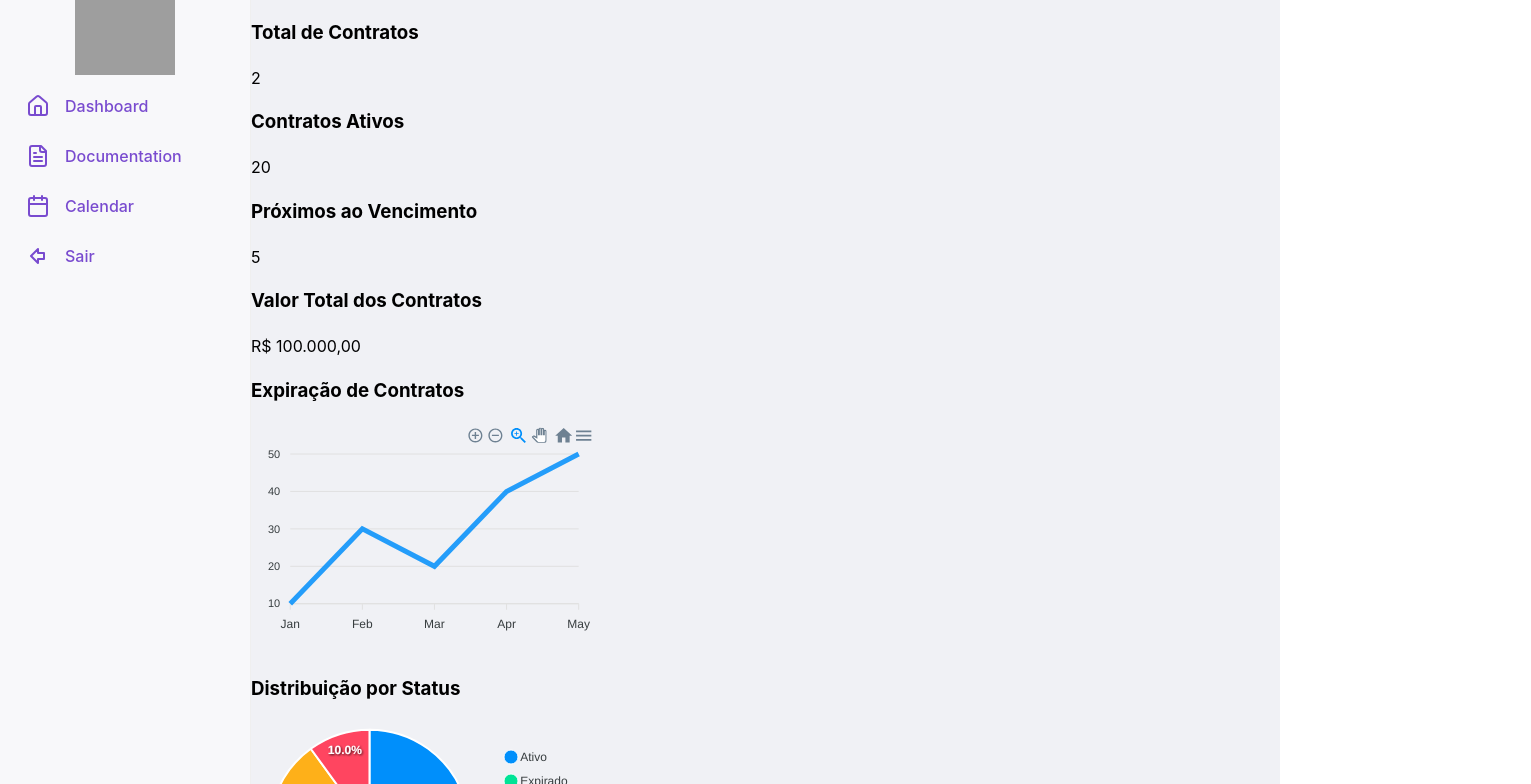
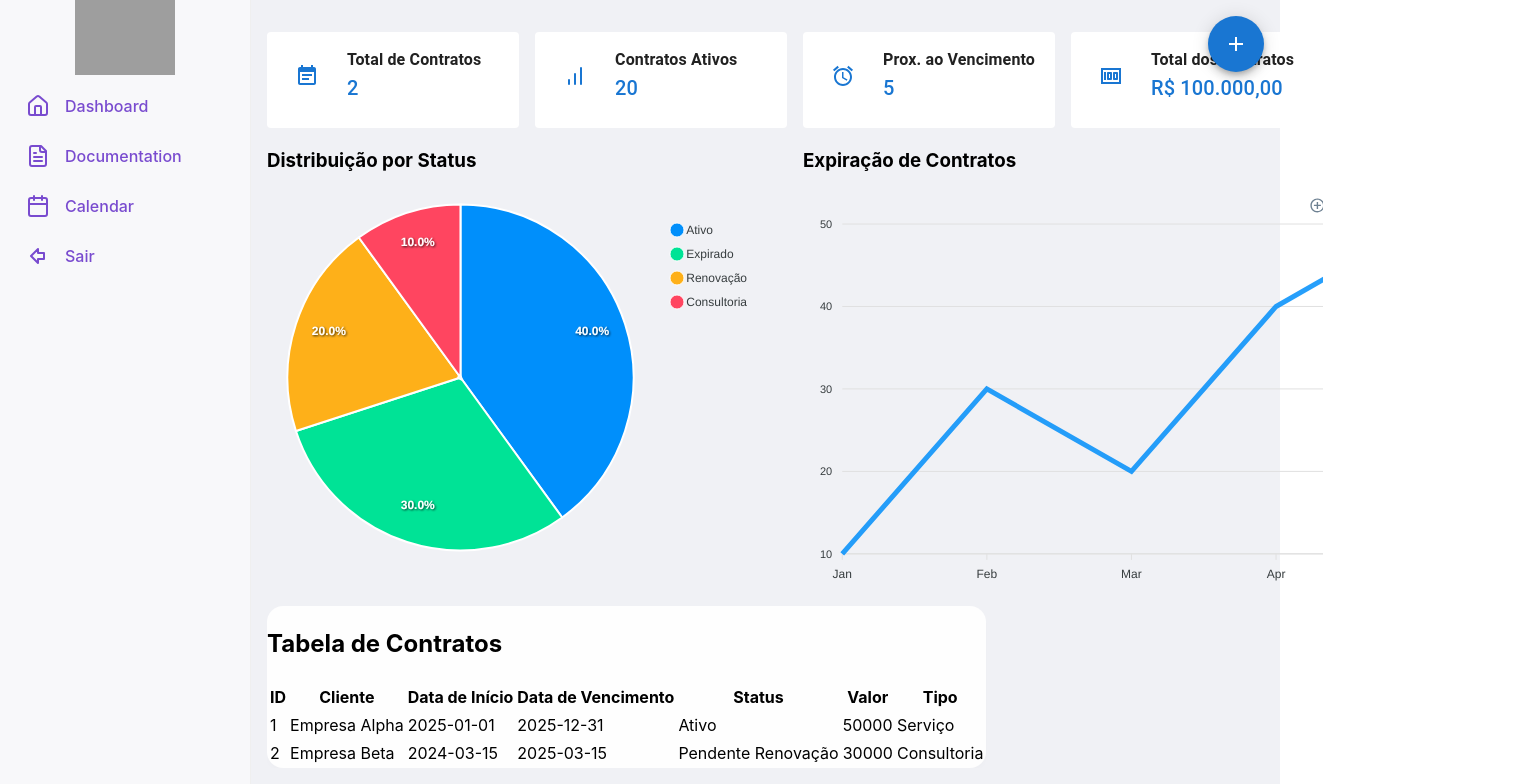
Before and after one commit to Serejo/dashboard-contratos, a React (Vite) app: page /dashboard in a window 1280 px wide. Shown: the top 784 px of the page, 1531 px wide, since content can reach past the window. Built offline with nearby package versions, Linux system fonts and the light colour scheme; grey boxes are pictures that could not be loaded.

Commit message:
feat: dashboard ajusts and floating button

```diff
--- a/src/App.tsx
+++ b/src/App.tsx
@@ -21,7 +21,7 @@ function Layout() {
         className={`flex-1 p-4 bg-white ${
           location.pathname !== "/login" ? "ml-64" : ""
         }`}
-        style={{ minHeight: "100vh", overflow: "auto", minWidth: "100vw" }}
+        style={{ minHeight: "100vh", overflow: "auto", minWidth: "85%" }}
       >
         <AppRoutes />
       </main>
--- /dev/null
+++ b/src/modules/dashboard/components/FloatingActionButton.tsx
@@ -0,0 +1,23 @@
+import { Fab, Tooltip } from "@mui/material";
+import { Add as AddIcon } from "@mui/icons-material";
+
+function FloatingActionButton() {
+  return (
+    <Tooltip title="Abrir Formulário" arrow>
+      <Fab
+        color="primary"
+        onClick={() => alert("Abrir formulário")}
+        sx={{
+          position: "fixed",
+          top: 16,
+          right: 16,
+          zIndex: 1000,
+        }}
+      >
+        <AddIcon />
+      </Fab>
+    </Tooltip>
+  );
+}
+
+export default FloatingActionButton;
--- a/src/modules/dashboard/views/Dashboard.tsx
+++ b/src/modules/dashboard/views/Dashboard.tsx
@@ -1,6 +1,11 @@
 import { useState } from "react";
-import { Button } from "@mui/material";
+import { Card, CardContent, IconButton, Typography } from "@mui/material";
+import Grid from "@mui/material/Grid2";
+
 import Chart from "react-apexcharts";
+import { Alarm, EventNote, Money } from "@mui/icons-material";
+import { BarChart } from "lucide-react";
+import FloatingActionButton from "../components/FloatingActionButton";
 interface Contract {
   id: number;
   client: string;
@@ -32,22 +37,96 @@ function Dashboard() {
     },
   ]);
 
+  const metrics = [
+    {
+      title: "Total de Contratos",
+      value: contracts.length,
+      icon: <EventNote />,
+    },
+    { title: "Contratos Ativos", value: 20, icon: <BarChart /> },
+    { title: "Prox. ao Vencimento", value: 5, icon: <Alarm /> },
+    {
+      title: "Total dos Contratos",
+      value: "R$ 100.000,00",
+      icon: <Money />,
+    },
+  ];
+
   return (
-    <div className="p-6 bg-gray-50 min-h-screen" style={{ color: "black" }}>
+    <>
+      <Grid
+        container
+        style={{
+          color: "black",
+          maxWidth: "100%",
+          overflow: "hidden",
+          margin: "1rem",
+        }}
+      >
         {/* Cartões de Métricas */}
-      <div className="grid grid-cols-4 gap-4 my-6">
-        <MetricCard title="Total de Contratos" value={contracts.length} />
-        <MetricCard title="Contratos Ativos" value={20} />
-        <MetricCard title="Próximos ao Vencimento" value={5} />
-        <MetricCard title="Valor Total dos Contratos" value={"R$ 100.000,00"} />
+        <Grid
+          container
+          spacing={2}
+          className=""
+          size={12}
+          style={{
+            gap: "1rem",
+            justifyContent: "center",
+            marginTop: "1rem",
+            flexFlow: "nowrap",
+          }}
+        >
+          {metrics.map((metric, index) => (
+            <Grid size={{ xs: 12, sm: 6, md: 3 }} key={index}>
+              <Card
+                elevation={0.5}
+                sx={{
+                  transition: "transform 0.2s ease, box-shadow 0.2s ease",
+                  ":hover": {
+                    transform: "translateY(-5px)",
+                    boxShadow: "0px 10px 15px rgba(0, 0, 0, 0.1)",
+                  },
+                }}
+              >
+                <CardContent
+                  sx={{ display: "flex", alignItems: "center", gap: 2 }}
+                >
+                  <IconButton color="primary" size="large">
+                    {metric.icon}
+                  </IconButton>
+                  <div>
+                    <Typography fontWeight="bold" noWrap title={metric.title}>
+                      {metric.title}
+                    </Typography>
+                    <Typography variant="h6" color="primary">
+                      {metric.value}
+                    </Typography>
                   </div>
+                </CardContent>
+              </Card>
+            </Grid>
+          ))}
+        </Grid>
 
         {/* Gráficos */}
-      <div className="grid grid-cols-2 gap-6 my-6">
+        <Grid container spacing={2} className="my-6" size={{ xs: 12 }}>
+          <Grid size={{ xs: 12, sm: 8, md: 6, lg: 6 }}>
+            <ChartCard title="Distribuição por Status">
+              <Chart
+                type="pie"
+                series={[40, 30, 20, 10]}
+                width="500"
+                options={{
+                  labels: ["Ativo", "Expirado", "Renovação", "Consultoria"],
+                }}
+              />
+            </ChartCard>
+          </Grid>
+          <Grid size={{ xs: 12, sm: 8, md: 6, lg: 6 }}>
             <ChartCard title="Expiração de Contratos">
               <Chart
                 type="line"
-            width="350"
+                width="640"
                 series={[{ name: "Contratos", data: [10, 30, 20, 40, 50] }]}
                 options={{
                   chart: { id: "contract-expiry-chart" },
@@ -55,21 +134,18 @@ function Dashboard() {
                 }}
               />
             </ChartCard>
-
-        <ChartCard title="Distribuição por Status">
-          <Chart
-            type="pie"
-            series={[40, 30, 20, 10]}
-            width="350"
-            options={{
-              labels: ["Ativo", "Expirado", "Renovação", "Consultoria"],
-            }}
-          />
-        </ChartCard>
-      </div>
+          </Grid>
+        </Grid>
 
         {/* Tabela de Contratos */}
-      <div className="my-6 bg-white rounded shadow-md">
+        <div
+          className="my-6 bg-white rounded shadow-md"
+          style={{
+            backgroundColor: "#fefefe",
+            borderRadius: "1rem",
+            boxShadow: "0px 4px 4px rgba(0, 0, 0, 0.01)",
+          }}
+        >
           <h2 className="text-lg font-bold p-4">Tabela de Contratos</h2>
           <table className="w-full table-auto border-collapse">
             <thead>
@@ -106,32 +182,25 @@ function Dashboard() {
             </tbody>
           </table>
         </div>
-
-      {/* Botão de Adicionar Contrato */}
-      <Button
-        variant="contained"
-        color="primary"
-        onClick={() => alert("Abrir formulário")}
-      >
-        Adicionar Contrato
-      </Button>
-    </div>
+      </Grid>
+      <FloatingActionButton />
+    </>
   );
 }
 
-interface MetricCardProps {
-  title: string;
-  value: number | string;
-}
+// interface MetricCardProps {
+//   title: string;
+//   value: number | string;
+// }
 
-function MetricCard({ title, value }: MetricCardProps) {
-  return (
-    <div className="bg-white p-4 rounded shadow-md">
-      <h3 className="text-lg font-bold text-gray-700">{title}</h3>
-      <p className="text-2xl font-semibold text-blue-600">{value}</p>
-    </div>
-  );
-}
+// function MetricCard({ title, value }: MetricCardProps) {
+//   return (
+//     <div className="bg-white p-4 rounded shadow-md">
+//       <h3 className="text-lg font-bold text-gray-700">{title}</h3>
+//       <p className="text-2xl font-semibold text-blue-600">{value}</p>
+//     </div>
+//   );
+// }
 
 interface ChartCardProps {
   title: string;
```
Lines whose indentation alone changed are shown as unchanged.
